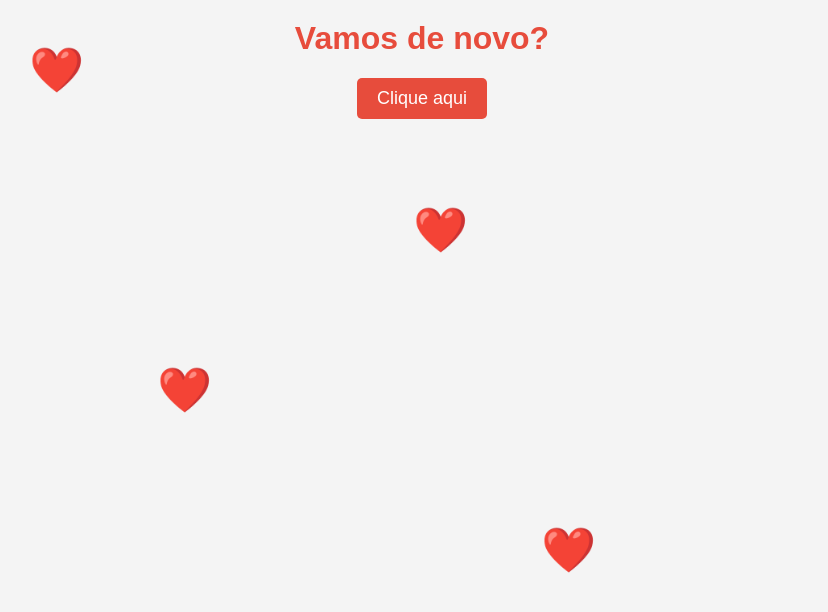
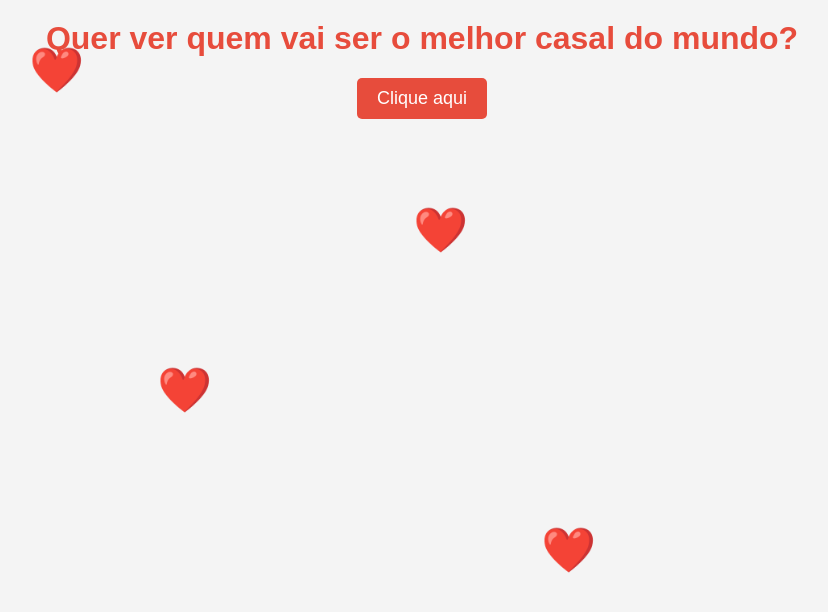
Before and after one commit to znxkdv/znxkdv, a plain HTML site: page index.html in a window 1280 px wide. Shown: the whole page, without its empty margins (218-1046 px from the left). Drawn offline with Linux system fonts and the light colour scheme.

Commit message:
Update index.html

```diff
--- a/index.html
+++ b/index.html
@@ -71,7 +71,7 @@
     </style>
 </head>
 <body>
-    <h1>Vamos de novo?</h1>
+    <h1>Quer ver quem vai ser o melhor casal do mundo?</h1>
 
     <!-- Botão para iniciar a música e mostrar o conteúdo -->
     <button onclick="startContent()" style="font-size: 18px; padding: 10px 20px; background-color: #e74c3c; color: white; border: none; border-radius: 5px; cursor: pointer;">
```
